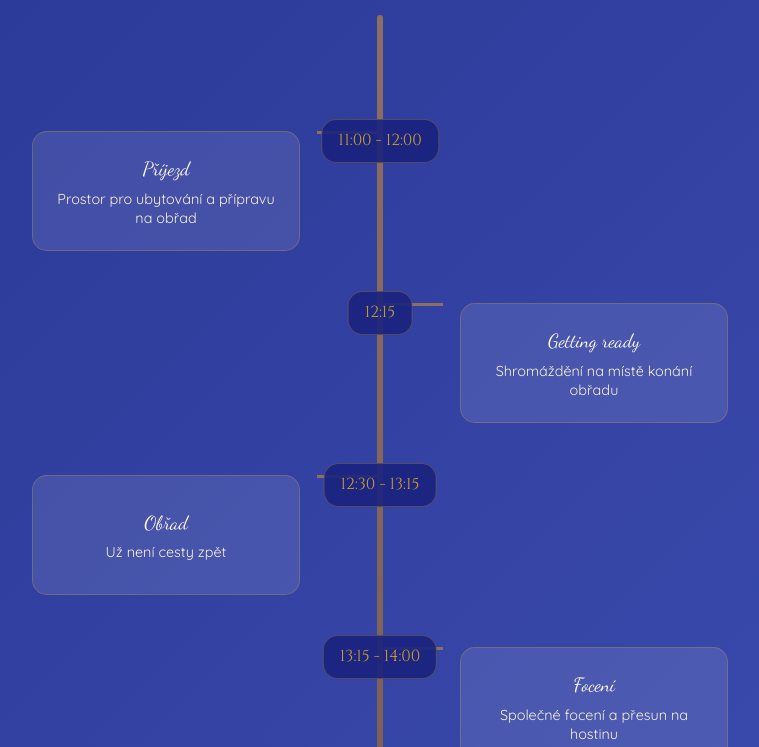
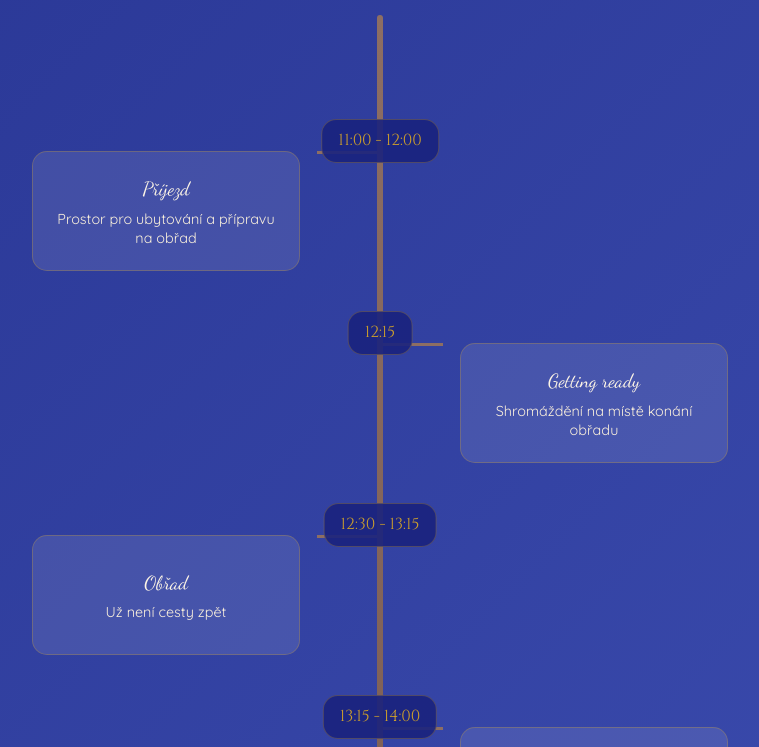
Before and after one commit to MartinBartos97/wedding, a plain HTML site: page index.html in a window 1280 px wide. Shown: the part 3080-3827 px from the top of the page, without its empty margins (260-1019 px from the left). Drawn offline with nearby package versions, Linux system fonts and the light colour scheme; some packages are replaced by stand-ins of ours.

Commit message:
branches alignment

```diff
--- a/styles.css
+++ b/styles.css
@@ -419,7 +419,7 @@ section {
     width: 60px;
     background: #8d6e63;
     transition: all 0.3s ease;
-    top: 20px;
+    top: 40px;
 }
 
 .timeline-event:nth-child(odd) .event-branch {
@@ -445,7 +445,7 @@ section {
     display: flex;
     flex-direction: column;
     justify-content: center;
-    margin-top: 20px;
+    margin-top: 40px;
 }
 
 .timeline-event:hover .event-content {
```
